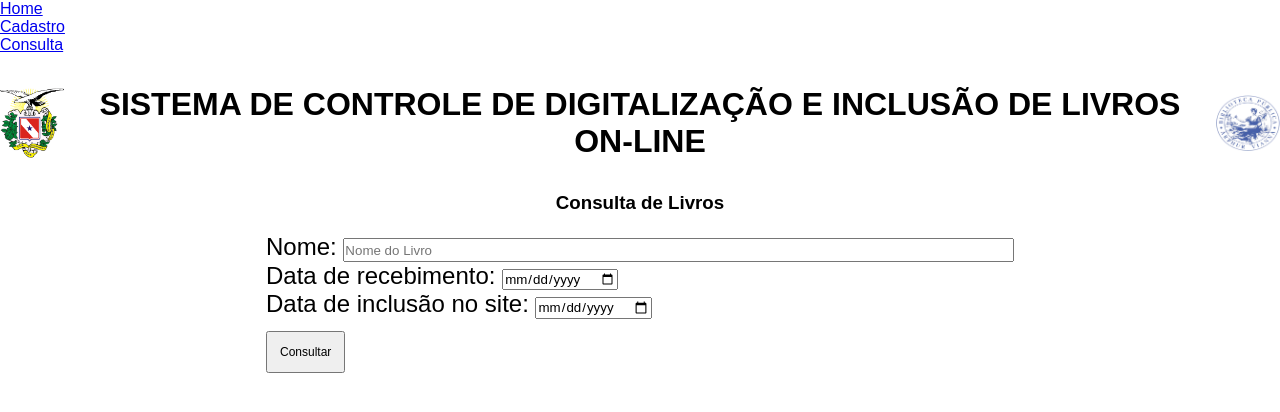
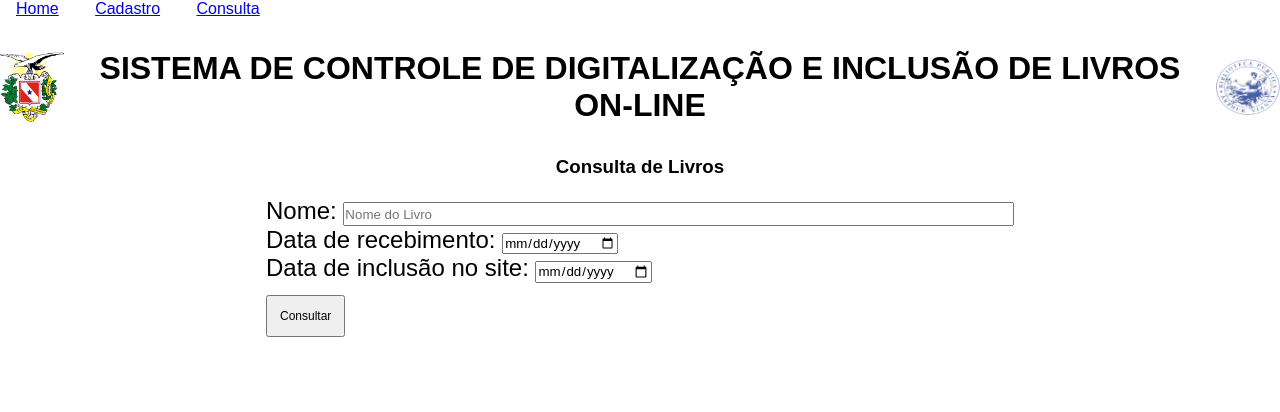
Before and after one commit to andreodon2/sistema-fcp, a plain HTML site: page index.html in a window 1280 px wide. Drawn offline with Linux system fonts and the light colour scheme.

Commit message:
Alinhamento do menu

```diff
--- a/index.html
+++ b/index.html
@@ -41,14 +41,24 @@
         .required {
             display: none;
         }
+
+        .menu {
+            display: flex;
+            margin: 0 auto;
+        }
+
+        .nav {
+            display: inline;
+            padding: 1em;
+        }
     </style>
 </head>
 <body>
     <nav class="menu">
         <ol>
-            <li><a href="index.html">Home</a></li>
-            <li><a href="cadastro.html">Cadastro</a></li>
-            <li><a href="consulta.html">Consulta</a></li>
+            <li class="nav"><a href="index.html">Home</a></li>
+            <li class="nav"><a href="cadastro.html">Cadastro</a></li>
+            <li class="nav"><a href="consulta.html">Consulta</a></li>
         </ol>
     </nav>
     <header class="cabecalho">
```
